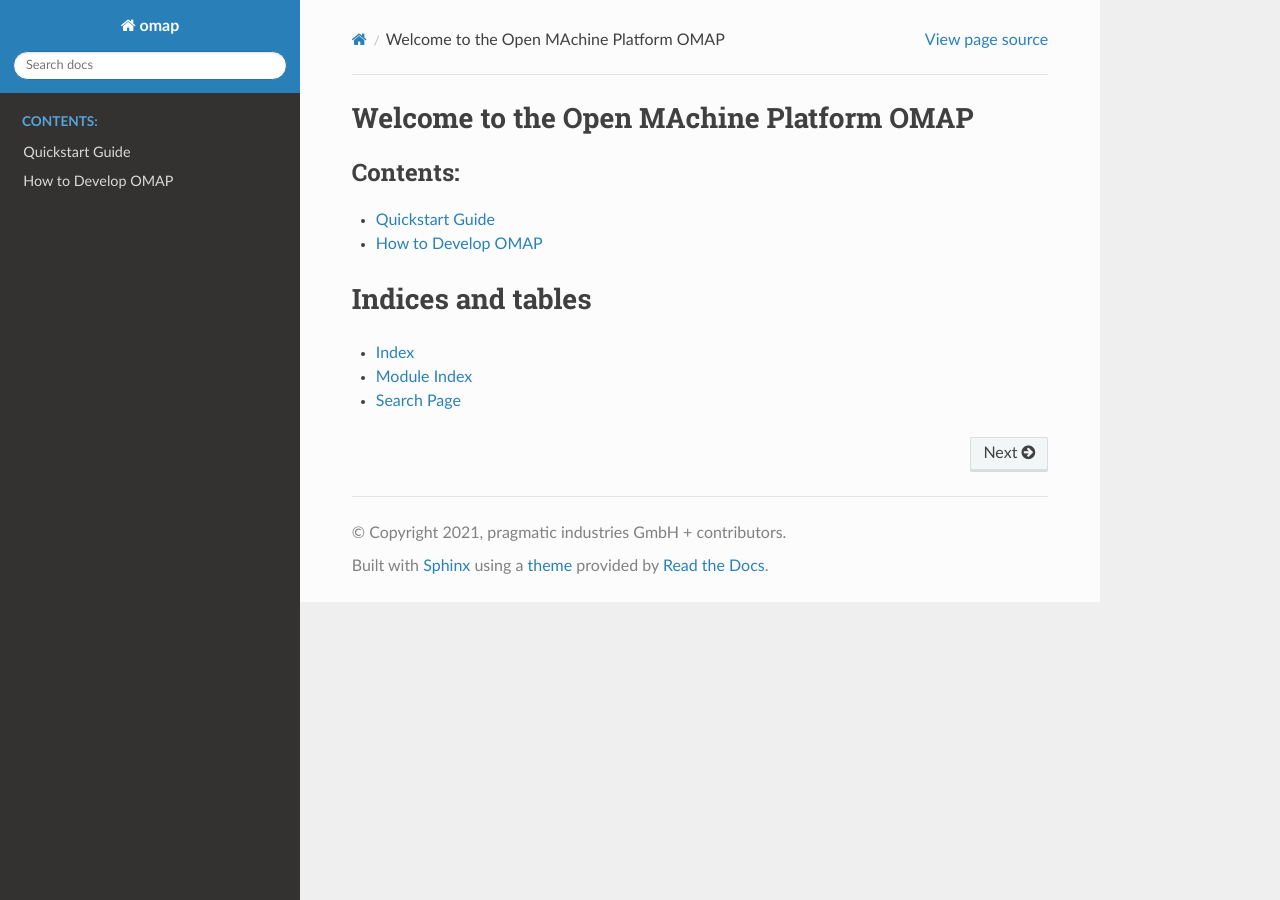
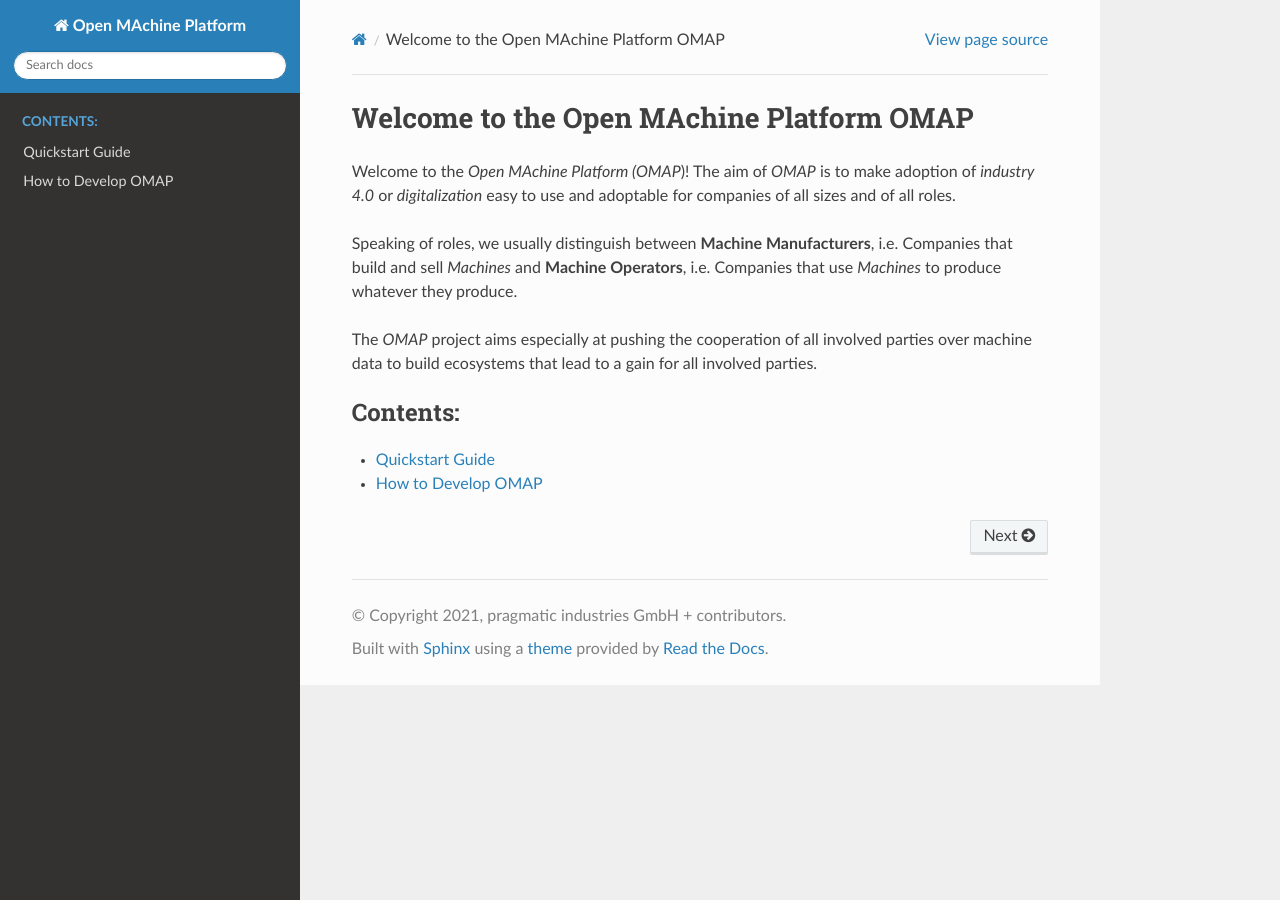
Before and after one commit to pragmaticindustries/open-machine-plattform, a Sphinx documentation site: the page built from docs/index.rst, in a window 1280 px wide. Built offline with Sphinx 7.4.7 and the Read the Docs theme 2.0.0, drawn with Linux system fonts in a browser that asks for light colours.

Commit message:
Added documentation

```diff
--- a/docs/conf.py
+++ b/docs/conf.py
@@ -17,7 +17,7 @@
 
 # -- Project information -----------------------------------------------------
 
-project = "omap"
+project = "Open MAchine Platform"
 copyright = "2021, pragmatic industries GmbH + contributors"
 author = "pragmatic industries GmbH + contributors"
 
--- a/docs/index.rst
+++ b/docs/index.rst
@@ -4,7 +4,14 @@
    contain the root `toctree` directive.
 
 Welcome to the Open MAchine Platform OMAP
-================================
+=========================================
+
+Welcome to the *Open MAchine Platform (OMAP*)!
+The aim of *OMAP* is to make adoption of *industry 4.0* or *digitalization* easy to use and adoptable for companies of all sizes and of all roles.
+
+Speaking of roles, we usually distinguish between **Machine Manufacturers**, i.e. Companies that build and sell *Machines* and **Machine Operators**, i.e. Companies that use *Machines* to produce whatever they produce.
+
+The *OMAP* project aims especially at pushing the cooperation of all involved parties over machine data to build ecosystems that lead to a gain for all involved parties.
 
 .. toctree::
    :maxdepth: 2
@@ -13,9 +20,10 @@ Welcome to the Open MAchine Platform OMAP
    quickstart
    developers
 
-Indices and tables
-==================
+.. Probably add that later?
+   Indices and tables
+   ==================
 
-* :ref:`genindex`
-* :ref:`modindex`
-* :ref:`search`
+   * :ref:`genindex`
+   * :ref:`modindex`
+   * :ref:`search`
```
